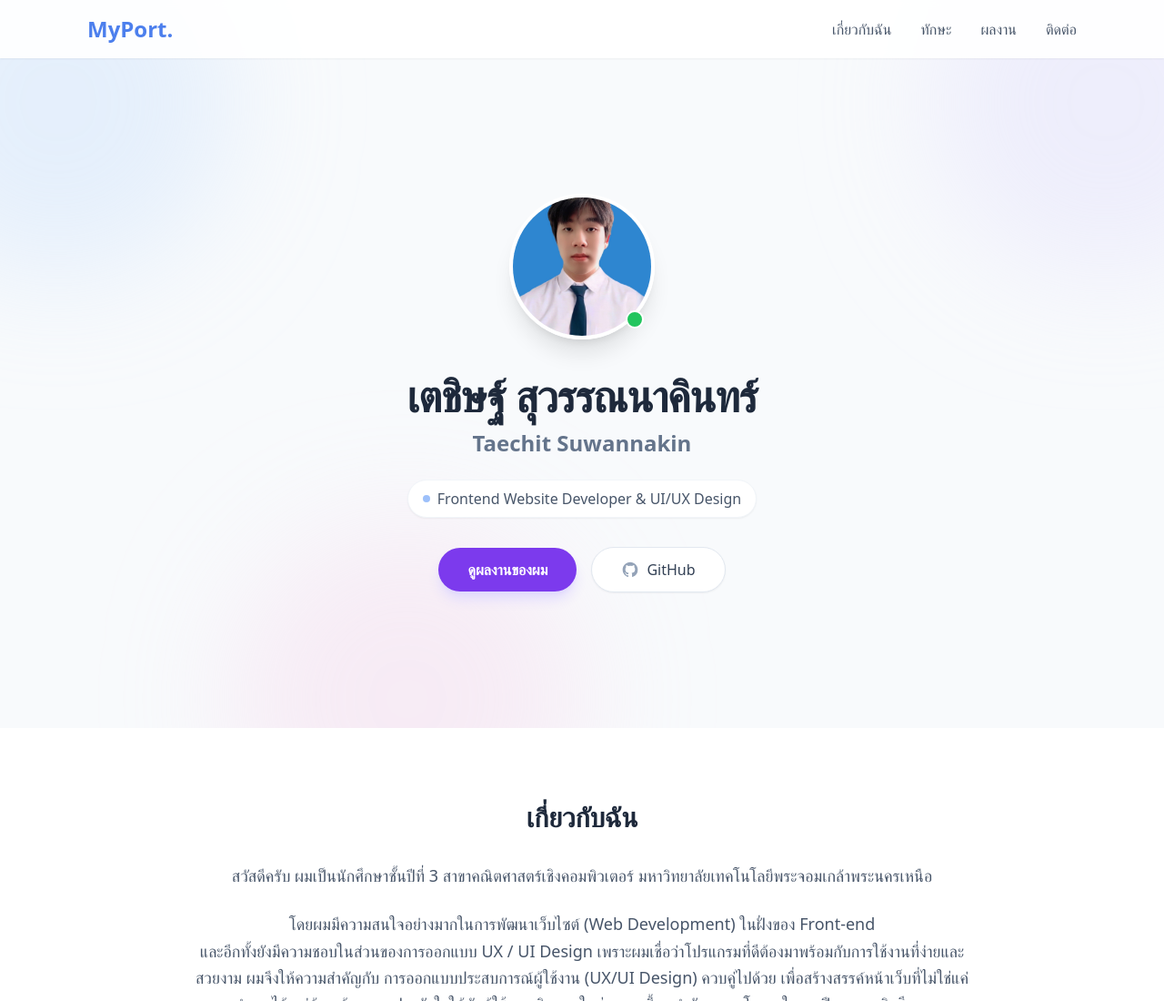
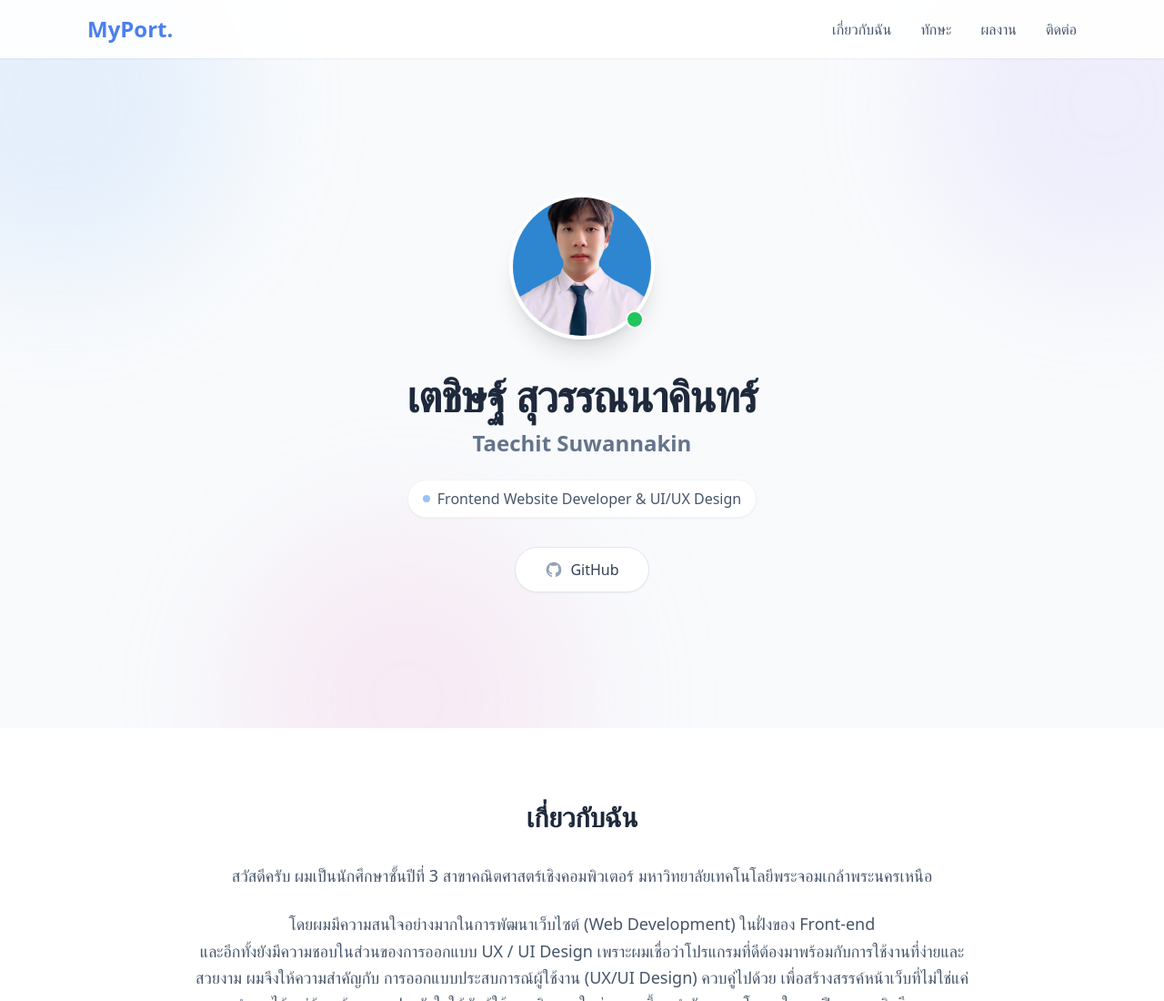
Before and after one commit to TaechitSuwannakin/PortFolio-Taechit, a website: page index.html in a window 1280 px wide. Shown: the top 1100 px of the page at 91% size. Drawn offline with nearby package versions, Linux system fonts and the light colour scheme.

Commit message:
Update index.html

```diff
--- a/index.html
+++ b/index.html
@@ -80,10 +80,6 @@
         </div>
 
         <div class="flex flex-col md:flex-row items-center justify-center gap-4">
-
-            <a href="#projects" class="w-full md:w-auto px-8 py-3 bg-violet-600 hover:bg-violet-700 text-white font-semibold rounded-full shadow-lg shadow-violet-200 transition-all transform hover:-translate-y-1">
-                ดูผลงานของผม
-            </a>
 
             <a href="https://github.com/TaechitSuwannakin?tab=repositories" target="_blank" class="w-full md:w-auto px-8 py-3 bg-white hover:bg-slate-50 text-slate-700 font-medium border border-slate-200 rounded-full shadow-sm transition-all flex items-center justify-center gap-2 group">
                 <svg class="w-5 h-5 text-slate-400 group-hover:text-black transition-colors" fill="currentColor" viewBox="0 0 24 24" aria-hidden="true">
```
